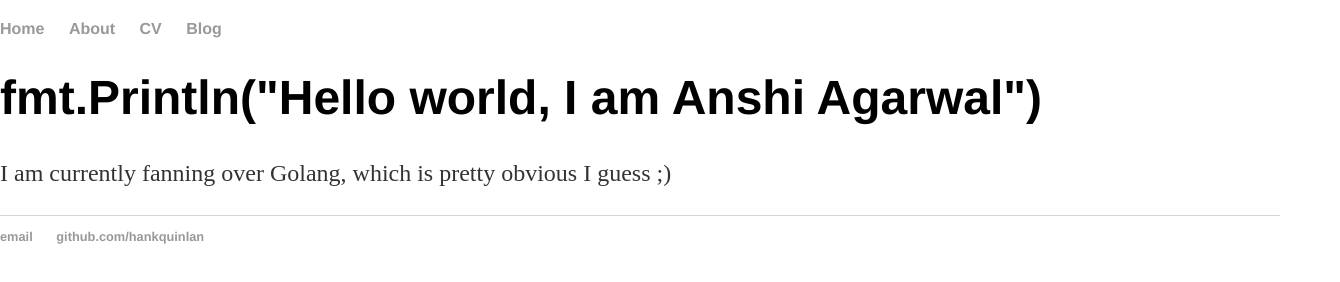
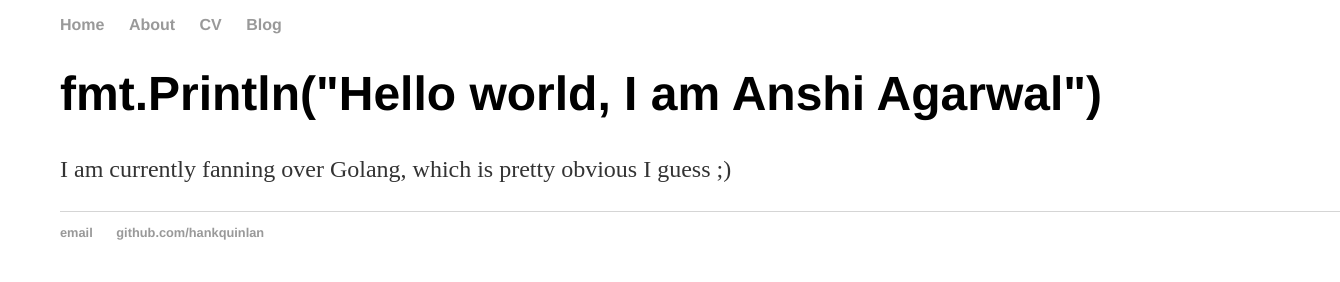
Before and after one commit to anshi2018/anshi2018.github.io, a plain HTML site: page index.html in a window 1280 px wide. Shown: the whole page, 1340 px wide, since content can reach past the window. Drawn offline with Linux system fonts and the light colour scheme.

Commit message:
Update main.css

```diff
--- a/main.css
+++ b/main.css
@@ -1,5 +1,6 @@
 body {
-    margin: 20px auto;
+    margin-left: 60px ;
+    margin-right: 60px ;
     width: 100%;
 }
 nav ul, footer ul {
```
